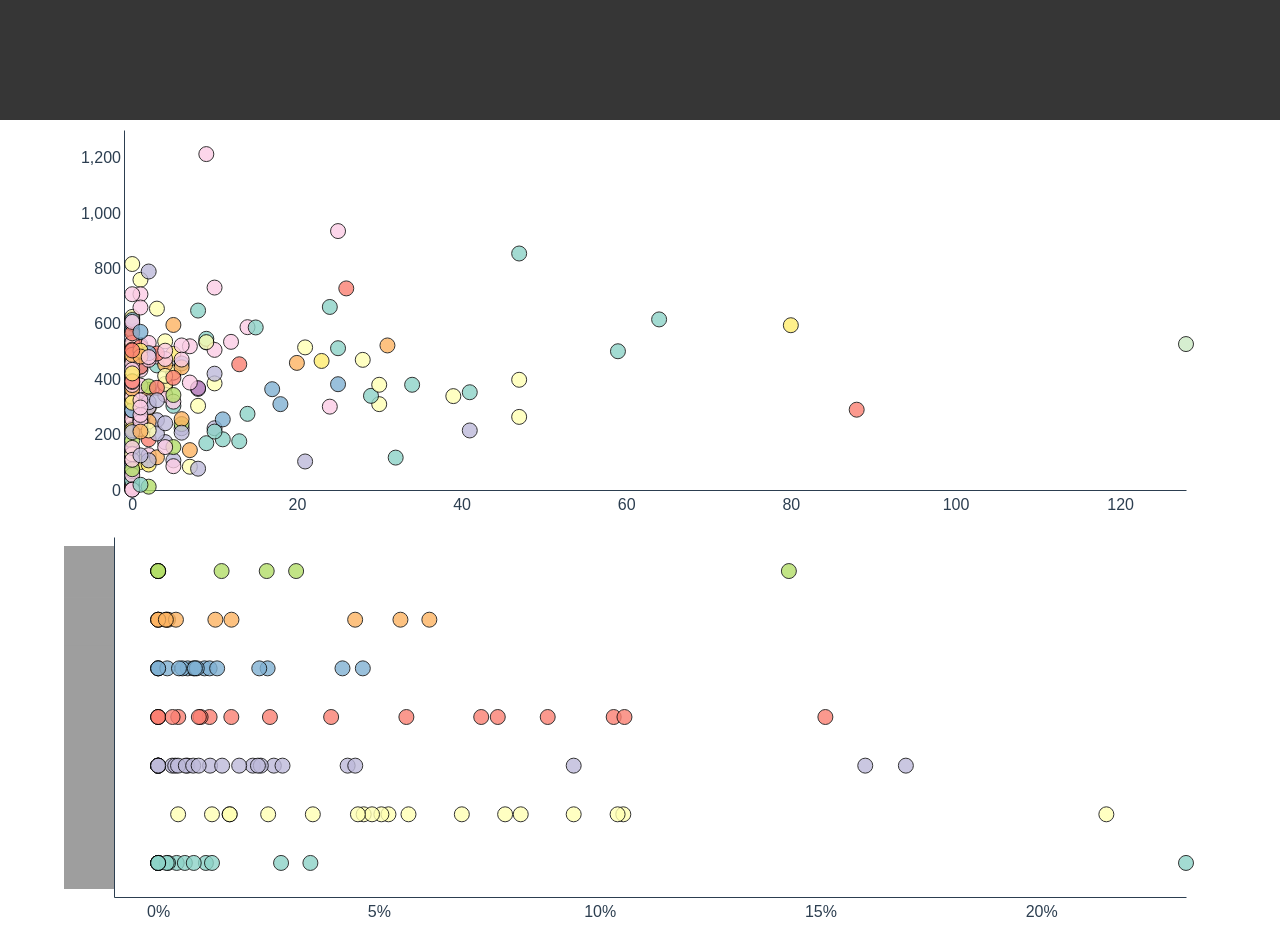
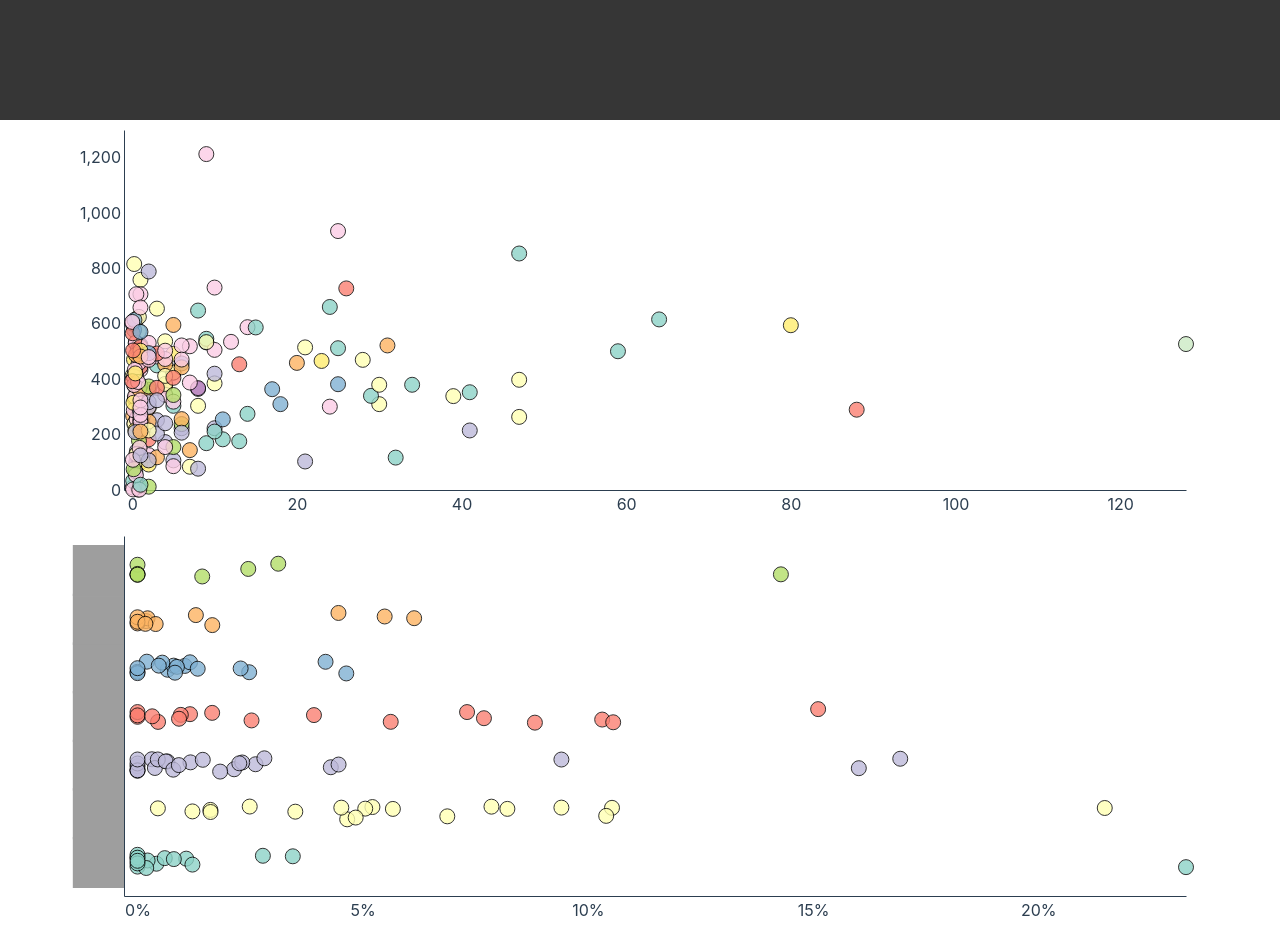
Before and after one commit to connorrothschild/cudi-hums, a Vue app: page / in a window 1280 px wide. Shown: the part 680-1614 px from the top of the page. Built offline with nearby package versions, Linux system fonts and the light colour scheme; grey boxes are pictures that could not be loaded.

Commit message:
handle n_hums == 0 better, change some fonts

```diff
--- a/src/App.vue
+++ b/src/App.vue
@@ -90,10 +90,18 @@ export default {
 
 <style>
 #app {
-	font-family: Avenir, Helvetica, Arial, sans-serif;
+	font-family: BlinkMacSystemFont, -apple-system, "Segoe UI", "Roboto", "Oxygen",
+		"Ubuntu", "Cantarell", "Fira Sans", "Droid Sans", "Helvetica Neue",
+		"Helvetica", "Arial", sans-serif;
 	-webkit-font-smoothing: antialiased;
 	-moz-osx-font-smoothing: grayscale;
 	text-align: center;
 	color: #2c3e50;
 }
+
+text {
+	font-family: BlinkMacSystemFont, -apple-system, "Segoe UI", "Roboto", "Oxygen",
+		"Ubuntu", "Cantarell", "Fira Sans", "Droid Sans", "Helvetica Neue",
+		"Helvetica", "Arial", sans-serif;
+}
 </style>
--- a/src/components/Beeswarm.vue
+++ b/src/components/Beeswarm.vue
@@ -20,7 +20,7 @@ export default {
 	},
 	methods: {
 		drawChart: function () {
-			const margin = { top: 10, right: 30, bottom: 30, left: 50 };
+			const margin = { top: 10, right: 30, bottom: 30, left: 60 };
 			const width = this.width - margin.left - margin.right;
 			const height = this.height - margin.top - margin.bottom;
 
@@ -45,7 +45,7 @@ export default {
 
 			const xScale = d3
 				.scaleLinear()
-				.domain([-0.01, d3.max(filteredData, (d) => d.percent_hums)])
+				.domain([-0.003, d3.max(filteredData, (d) => d.percent_hums)])
 				.range([0, width]);
 
 			const yScale = d3
@@ -94,9 +94,9 @@ export default {
 				.attr("x", -album_cover_size)
 				.attr("y", -album_cover_size / 2);
 
-			// * OPTION: Add jitter by uncommenting code:
-			// const jitterWidth = height / 50;
-			const jitterWidth = 0;
+			// * OPTION: Add/remove jitter by toggling commented code:
+			const jitterWidth = height / 50;
+			// const jitterWidth = 0;
 
 			// Add dots
 			svg
--- a/src/components/Scatterplot.vue
+++ b/src/components/Scatterplot.vue
@@ -78,7 +78,10 @@ export default {
 				.data(data)
 				.enter()
 				.append("circle")
-				.attr("cx", (d) => xScale(d.n_hums))
+				.attr("cx", (d) =>
+					// Here, add random jitter if number of hums is 0
+					d.n_hums == 0 ? xScale(d.n_hums + Math.random()) : xScale(d.n_hums)
+				)
 				.attr("cy", (d) => yScale(d.n_regulars))
 				.style("fill", (d) => colorScale(d.album_name))
 				.attr("r", 7.5)
```
